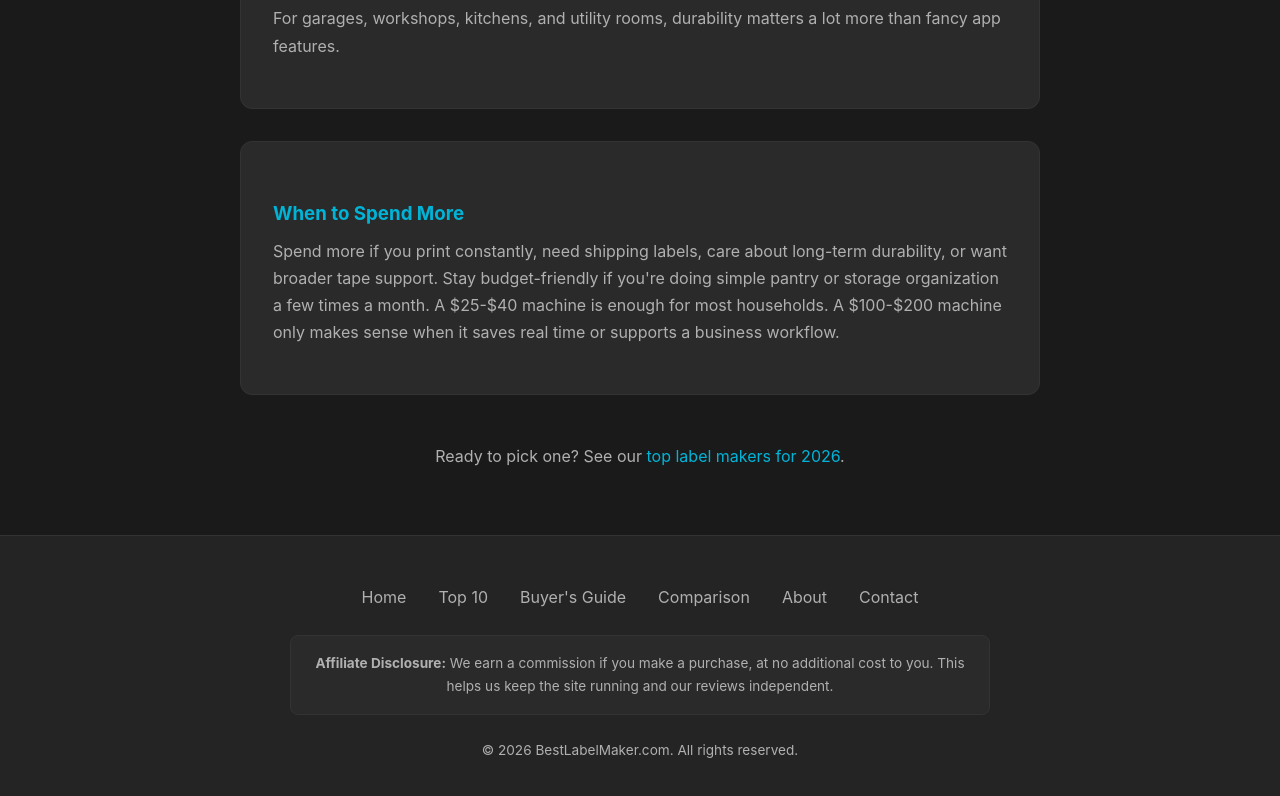
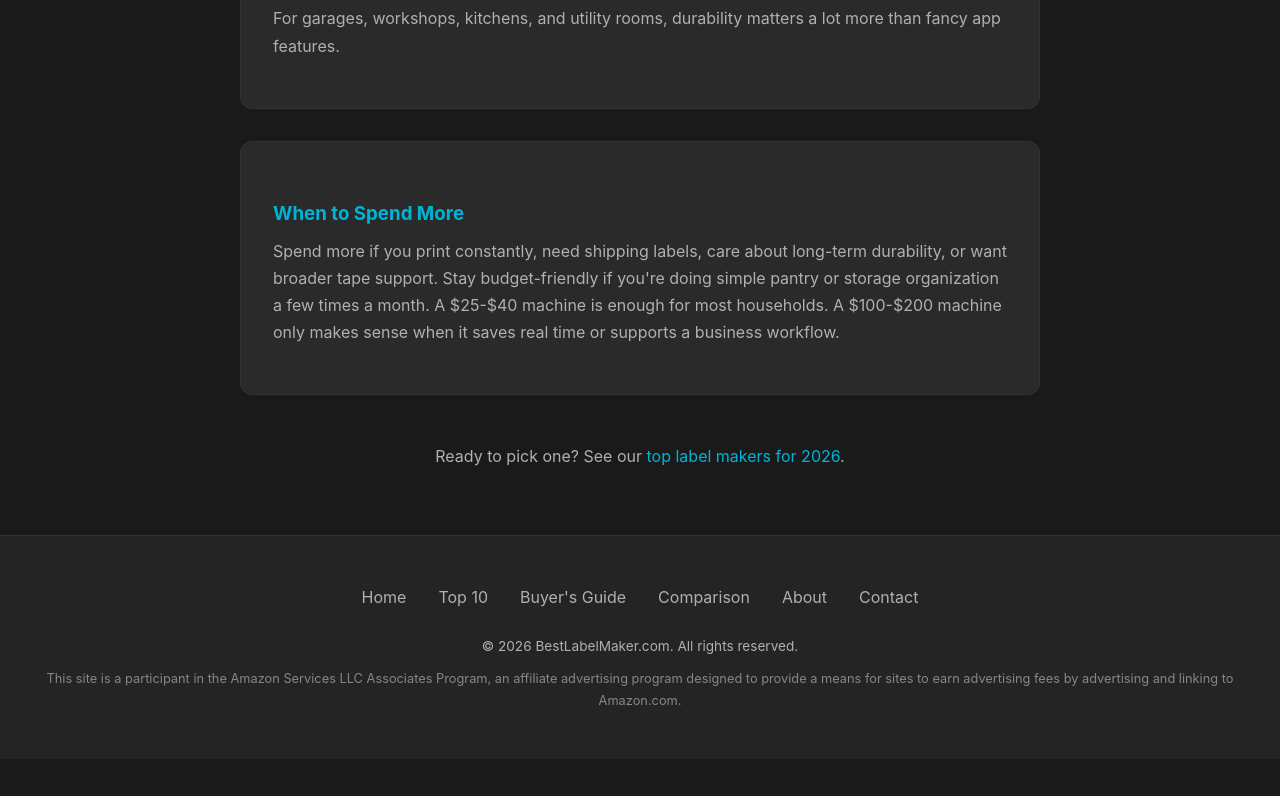
Before and after one commit to Brazenproducts/bestlabel-maker.com, a plain HTML site: page buyers-guide.html in a window 1280 px wide. Shown: the part 2725-3521 px from the top of the page. After the commit the page ends 3484 px from the top, so only its background shows below. Drawn offline with Linux system fonts and the light colour scheme.

```diff
--- a/buyers-guide.html
+++ b/buyers-guide.html
@@ -27,7 +27,9 @@
     <div class="guide-section"><h3>When to Spend More</h3><p>Spend more if you print constantly, need shipping labels, care about long-term durability, or want broader tape support. Stay budget-friendly if you're doing simple pantry or storage organization a few times a month. A $25-$40 machine is enough for most households. A $100-$200 machine only makes sense when it saves real time or supports a business workflow.</p></div>
     <div style="text-align:center; margin-top: 3rem;"><p style="color: var(--text-secondary);">Ready to pick one? See our <a href="best-label-maker-2026.html">top label makers for 2026</a>.</p></div>
   </div></main>
-  <footer class="site-footer"><div class="footer-inner"><div class="footer-links"><a href="/">Home</a><a href="best-label-maker-2026.html">Top 10</a><a href="buyers-guide.html">Buyer's Guide</a><a href="thermal-vs-laminated-labels.html">Comparison</a><a href="about.html">About</a><a href="contact.html">Contact</a></div><div class="affiliate-disclosure"><strong>Affiliate Disclosure:</strong> We earn a commission if you make a purchase, at no additional cost to you. This helps us keep the site running and our reviews independent.</div><p class="footer-copy">&copy; 2026 BestLabelMaker.com. All rights reserved.</p></div></footer>
+  <footer class="site-footer"><div class="footer-inner"><div class="footer-links"><a href="/">Home</a><a href="best-label-maker-2026.html">Top 10</a><a href="buyers-guide.html">Buyer's Guide</a><a href="thermal-vs-laminated-labels.html">Comparison</a><a href="about.html">About</a><a href="contact.html">Contact</a></div><p class="footer-copy">&copy; 2026 BestLabelMaker.com. All rights reserved.</p></div>
+  <p style="margin-top:10px;font-size:.8em;color:rgba(255,255,255,.45)">This site is a participant in the Amazon Services LLC Associates Program, an affiliate advertising program designed to provide a means for sites to earn advertising fees by advertising and linking to Amazon.com.</p>
+</footer>
   <script>document.querySelector('.nav-toggle').addEventListener('click', function(){ document.querySelector('nav ul').classList.toggle('active'); });</script>
 </body>
 </html>
```
Also changed, not shown: best-label-maker-2026.html (+4 -4 lines), index.html (+3 -1 lines).
